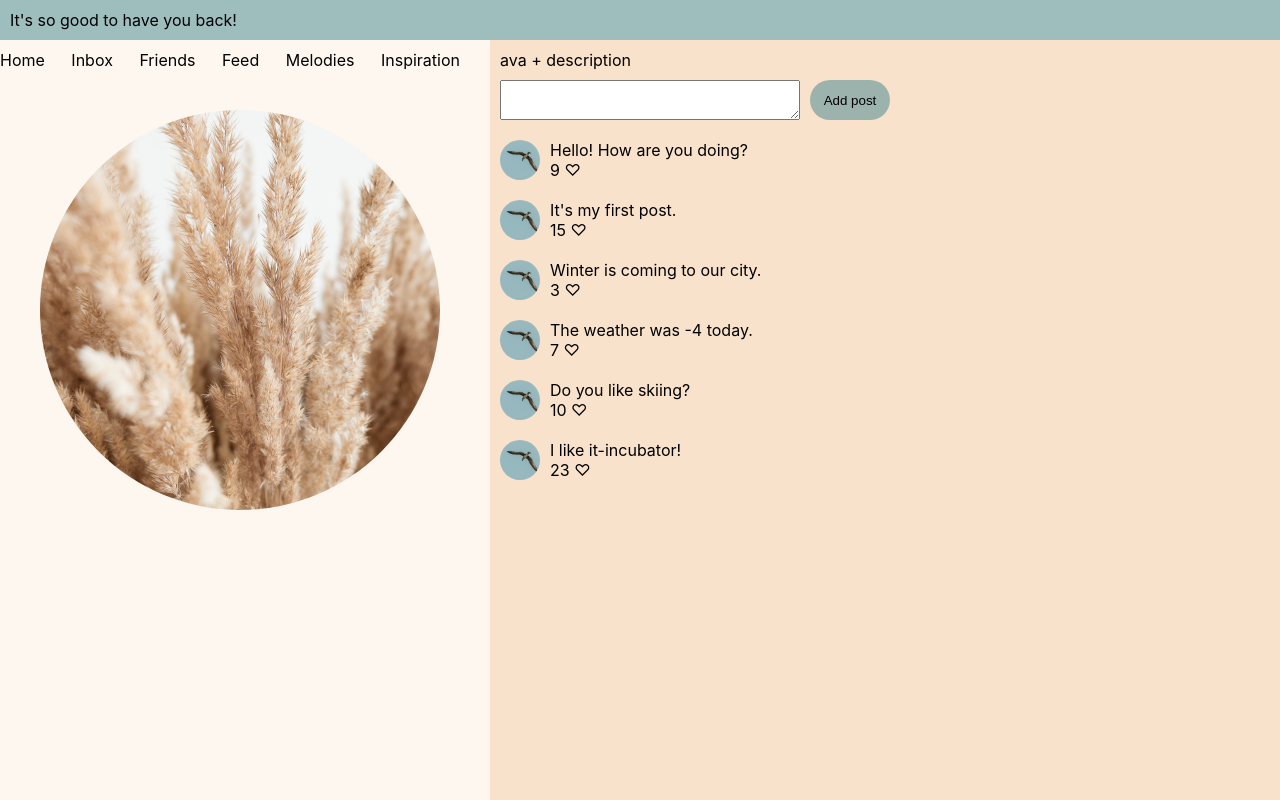
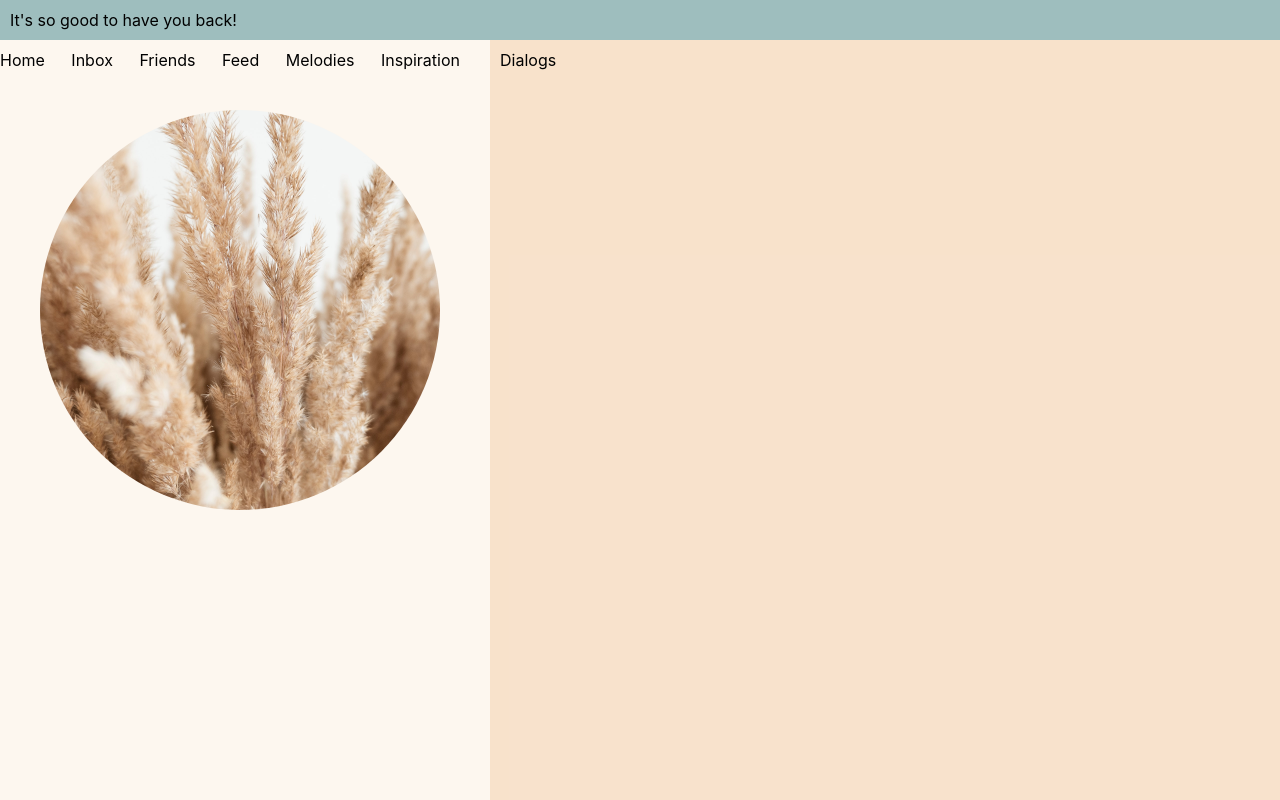
Before and after one commit to eliseevais/3-social-network-incubator, a React (Create React App) app: page /inbox in a window 1280 px wide. Built offline with nearby package versions, Linux system fonts and the light colour scheme.

Commit message:
lessons 17-18, Inbox component was added

```diff
--- /dev/null
+++ b/src/layout/section/inbox/Inbox.tsx
@@ -0,0 +1,13 @@
+import React from "react";
+import {Styles} from "./Inbox_Styles";
+
+type InboxPropsType = {
+
+}
+export const Inbox = (props: InboxPropsType) => {
+  return (
+    <Styles.Inbox>
+      Dialogs
+    </Styles.Inbox>
+  )
+}
--- /dev/null
+++ b/src/layout/section/inbox/Inbox_Styles.ts
@@ -0,0 +1,9 @@
+import styled from "styled-components";
+
+const Inbox = styled.div`
+  width: 100%;
+`
+
+export const Styles = {
+  Inbox,
+}
--- a/src/layout/section/main/Main.tsx
+++ b/src/layout/section/main/Main.tsx
@@ -1,12 +1,13 @@
 import React from "react";
 import {Styles} from "./Main_Styles";
 import {MyPosts} from "./myPosts/MyPosts";
+import {Inbox} from "../inbox/Inbox";
 
 export function Main() {
   return (
     <Styles.Main>
-      <div>ava + description</div>
-      <MyPosts/>
+      {/*<MyPosts/>*/}
+      <Inbox/>
     </Styles.Main>
   )
 }
--- a/src/layout/section/main/myPosts/MyPosts.tsx
+++ b/src/layout/section/main/myPosts/MyPosts.tsx
@@ -5,6 +5,7 @@ import {Styles} from "./MyPosts_Styles";
 export const MyPosts = () => {
   return (
     <div>
+      <div>ava + description</div>
       <Styles.NewPostWrapper>
         <Styles.NewPostTextarea/>
         <Styles.AddPostButton>Add post</Styles.AddPostButton>
```
